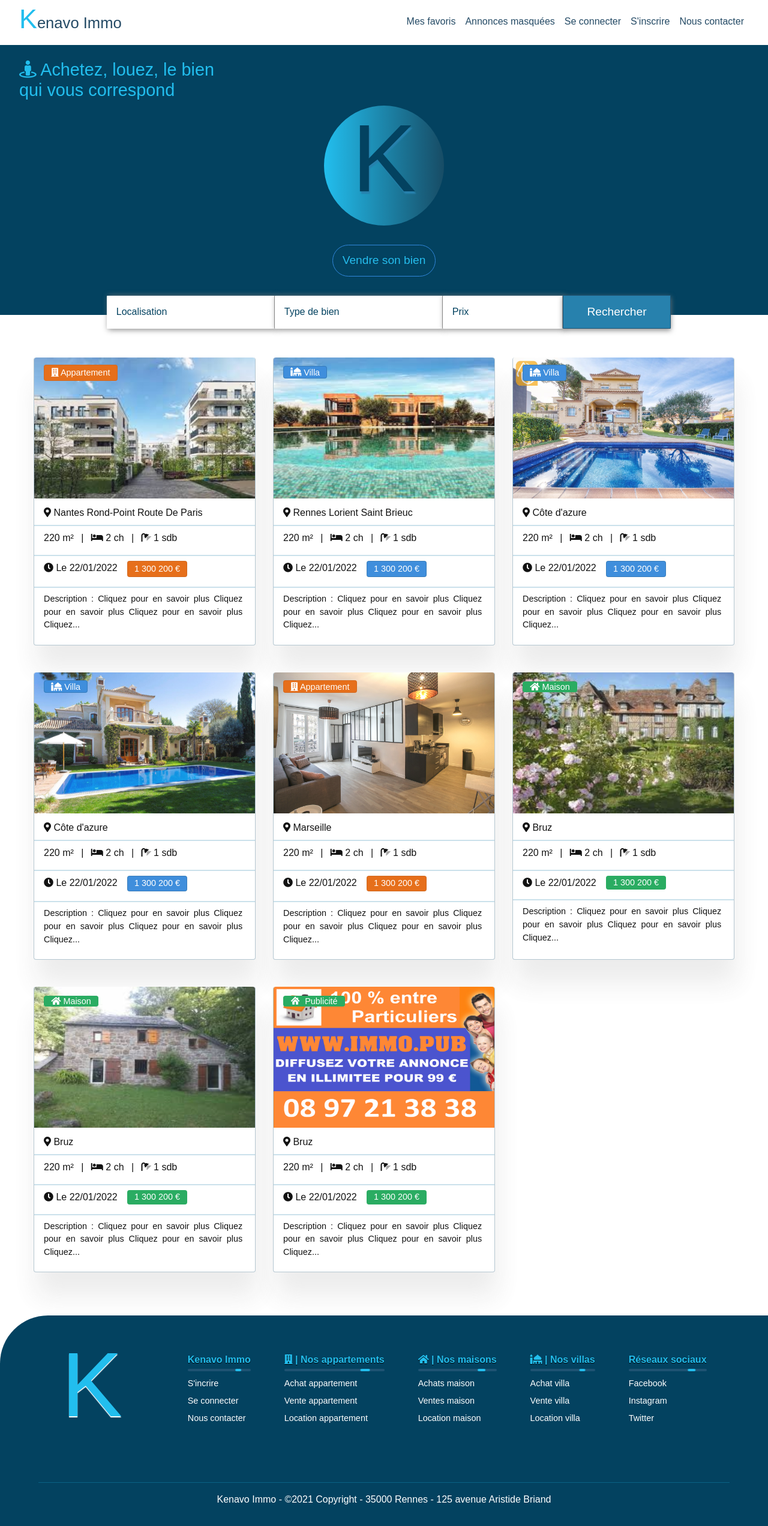
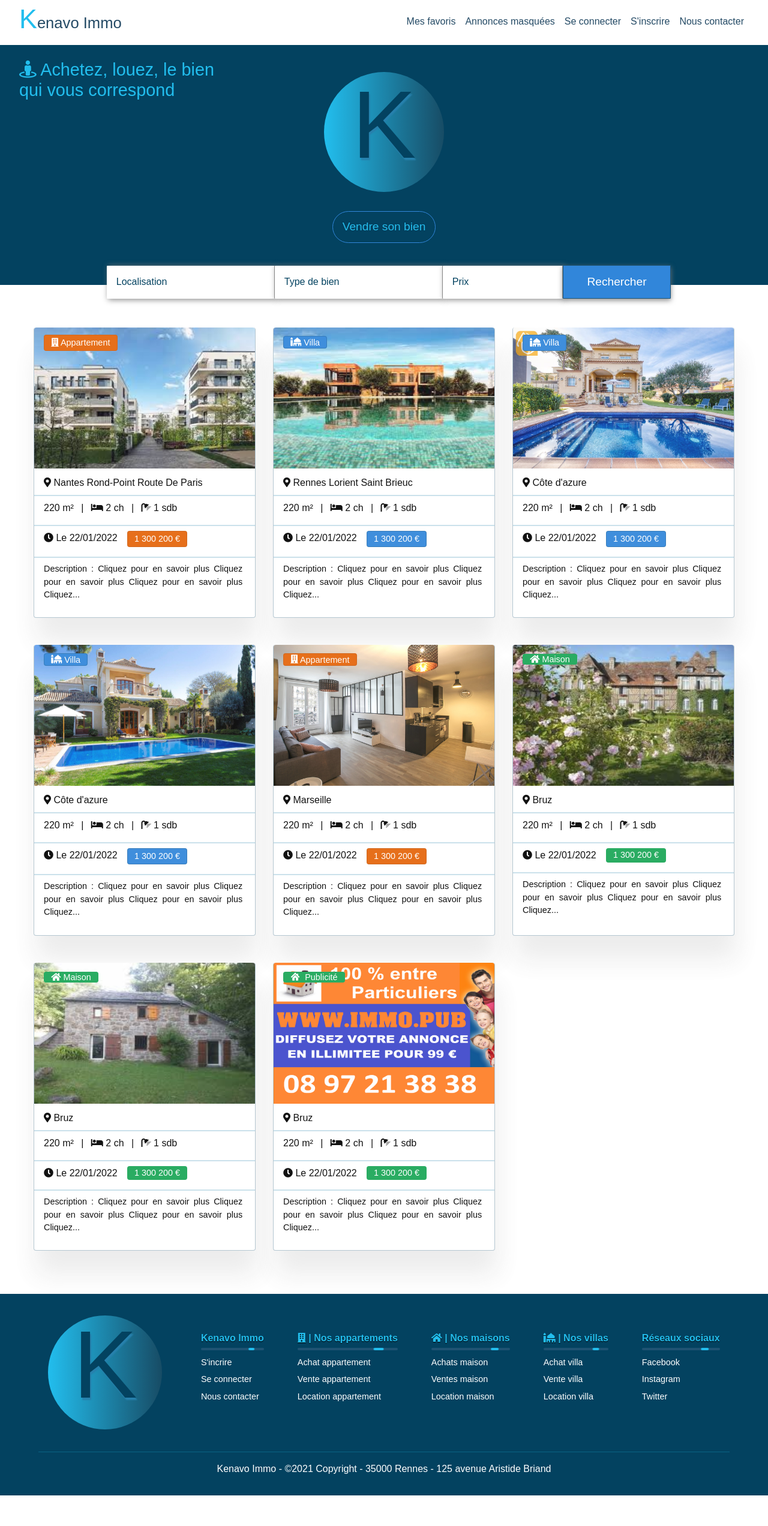
Before and after one commit to TheronBenjamin/AgenceImmo, a Symfony app: template templates/index/index.html.twig in a window 1280 px wide. Shown: the whole page at 60% size. After the commit the page ends 2493 px from the top, so only its background shows below. Run offline with Twig, Linux system fonts and the light colour scheme; the template is opened without the code that fills it, so the values that code supplies are empty; style sheets or scripts are compiled from the project's sources; some libraries are stand-ins or nearby versions; some web fonts are replaced.

Commit message:
footer + header

```diff
--- a/assets/scss/app.scss
+++ b/assets/scss/app.scss
@@ -87,7 +87,7 @@ html body{
             min-width: 14vw;
             font-size: 1.2rem;
             color: $white;
-            background-color: $mid-light-blue;
+            background-color: $clear-blue;
             outline-color: $clear-blue;
             border: 1px solid $mid-blue;
             border-radius: 1px;
@@ -99,7 +99,7 @@ html body{
             -o-transition: box-shadow ease-in .3s, color ease-in .3s;
             &:hover{
                 color: $white;
-                box-shadow: inset 25vw 0 0 0 $clear-blue, 0px 3px 8px $light-grey;
+                box-shadow: inset 25vw 0 0 0 $mid-light-blue, 0px 3px 8px $light-grey;
                 background-color: $sea-blue;
                 border: 1px solid $mid-light-blue;
             }
@@ -174,8 +174,6 @@ html body{
     .principal-title a {
         color: $dark-blue;
     }
-
-
     .principal-title{
         font-size: 1.6rem;
         padding-top: 0.8rem;
@@ -215,7 +213,7 @@ html body{
 
 
 .header-card{
-    min-height: 450px;
+    min-height: 400px;
     max-height: 100vh;
     background:  $sea-blue ;
     margin: 0;
@@ -243,12 +241,12 @@ html body{
         text-shadow: 0px 2px 1px $white;
     }
     .client-header{
+        margin-top: -3.5rem;
         .logo, .flag{
             position: relative;
             z-index: 2;
-            position: relative;
             margin-top: -2rem;
-            animation: color-logo 4s ease-in-out;
+            animation: color-logo 3s ease-in-out;
             text-shadow: 2px 4px 2px $mid-light-blue;
         }
         .circle{
@@ -263,7 +261,7 @@ html body{
             width: 200px;
             height: 200px;
             border-radius: 50%;
-            animation: moving-circle 3s ease-in-out;
+            animation: moving-circle 2s ease-in-out;
         }
     }
 }
@@ -274,16 +272,27 @@ html body{
 /******************************/
 
 .footer{
+    position: relative;
     background-color: $sea-blue;
     color: $white;
     padding: 4rem 4rem 1rem 4rem;
-    border-top-left-radius: 80px;
-    h1{
-        font-size: 9.5rem;
-        margin-top: -2.5rem;
-        margin-bottom: 3rem;
-        color: $light-blue;
-        text-shadow: 0px 2px 1px $white;
+    .logo{
+        position: relative;
+        font-size: 10rem;
+        text-align: center;
+        color: $sea-blue;
+        margin-top: -14.2rem;
+        text-shadow: 2px 4px 2px $mid-light-blue;
+    }
+    .circle{
+        margin-top: -1.8rem;
+        position: relative ;
+        z-index: 0;
+        background: linear-gradient(to right, $light-blue, $mid-grey);
+        padding: 3px;
+        width: 190px;
+        height: 190px;
+        border-radius: 50%;
     }
     a{
         &:hover{
@@ -322,7 +331,7 @@ html body{
                 -moz-transform: translateZ(0);
                 -ms-transform: translateZ(0);
                 -o-transform: translateZ(0);
-}
+            }
         }
     }
 }
@@ -458,6 +467,7 @@ html body{
             .informations{
             color: black;
             background-color: $white;
+            margin-bottom: .3rem;
             transition: background-color ease-in 10s;
             transition-delay: 1ms;
             transition: transform 0.6s;
@@ -468,7 +478,7 @@ html body{
             -o-transition: background-color ease-in 10s , transform 0.6s;
             z-index:2;
             backface-visibility: hidden;
-            p:first-child{
+                p:first-child{
                 padding-top: 0.5rem;
             }
         }
@@ -643,6 +653,16 @@ html body{
     }
 }
 
+@media screen and (max-width: 1196px) {
+    html body {
+        .footer{
+            .logo{
+                margin-bottom: 3rem;
+            }
+        }
+    }
+}
+
 
 @media screen and (max-width: 800px) {
     html body {
@@ -665,13 +685,14 @@ html body{
             margin: 2rem;
         }
         .footer{
-display: flex;
+            display: flex;
             justify-content: start;
             h2,h3,ul{
                 padding-left: 0;
 
             }
-            .d-flex{
+            .all-links{
+                width: 100%;
                 flex-direction: column;
             }
             hr{
@@ -703,7 +724,7 @@ display: flex;
                 width: 100vw;
                 box-shadow: inset 0vw 0 0 0 $sea-blue, 0px 1px 3px $light-grey;
                 &:hover {
-                    box-shadow: inset 100vw 0 0 0 $clear-blue, 0px 1px 3px $light-grey;
+                    box-shadow: inset 100vw 0 0 0 $mid-light-blue, 0px 1px 3px $light-grey;
                 }
             }
         }
--- a/templates/inc/footer.html.twig
+++ b/templates/inc/footer.html.twig
@@ -1,7 +1,10 @@
 <footer class="footer d-block">
     <div class="d-flex justify-content-around flex-wrap">
-        <h1>K</h1>
-            <div class="d-flex justify-content-start align-items-start mb-4 flex-wrap">
+        <div>
+            <div class="circle"></div>
+            <div class="logo">K</div>
+        </div>
+        <div class="all-links d-flex justify-content-start align-items-start mb-4 flex-wrap">
             <div class="me-4">
                 <h2 class="mb-2">Kenavo Immo <div class="underline"><span></span></div></h2>
                 <ul class="footer-links">
```
Lines whose indentation alone changed are shown as unchanged.
